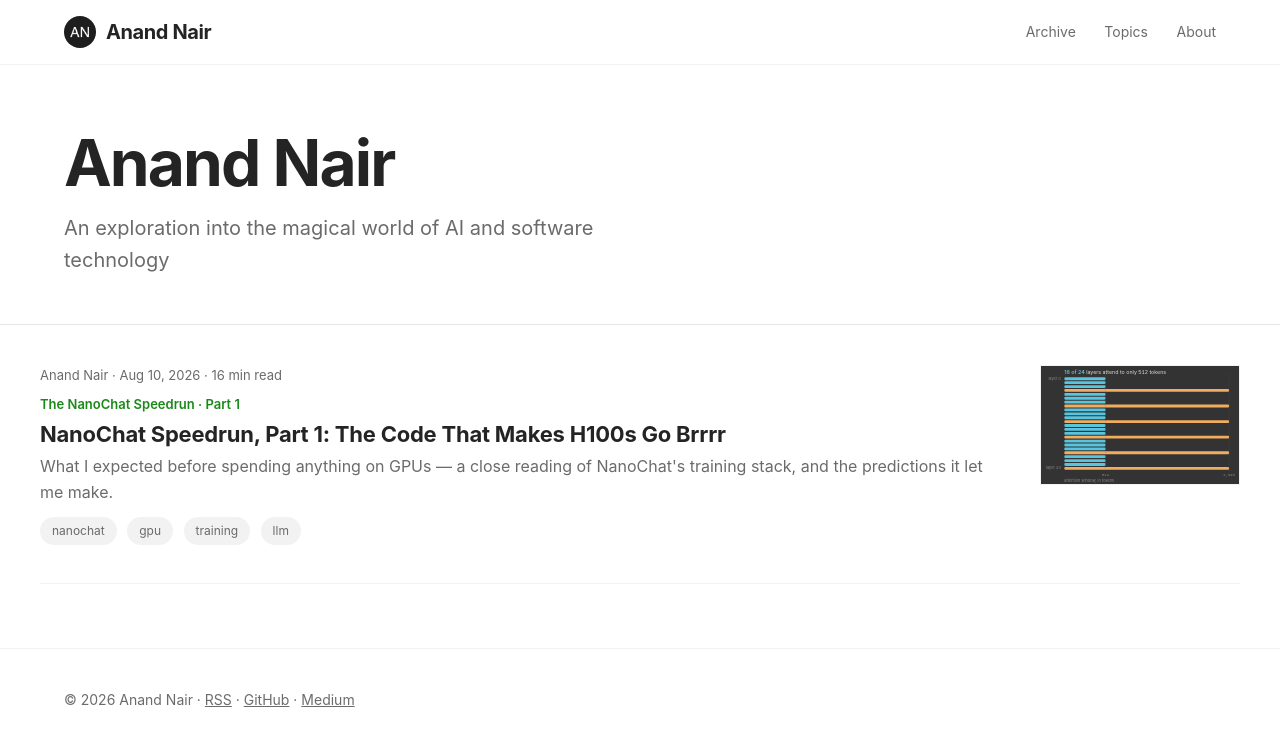
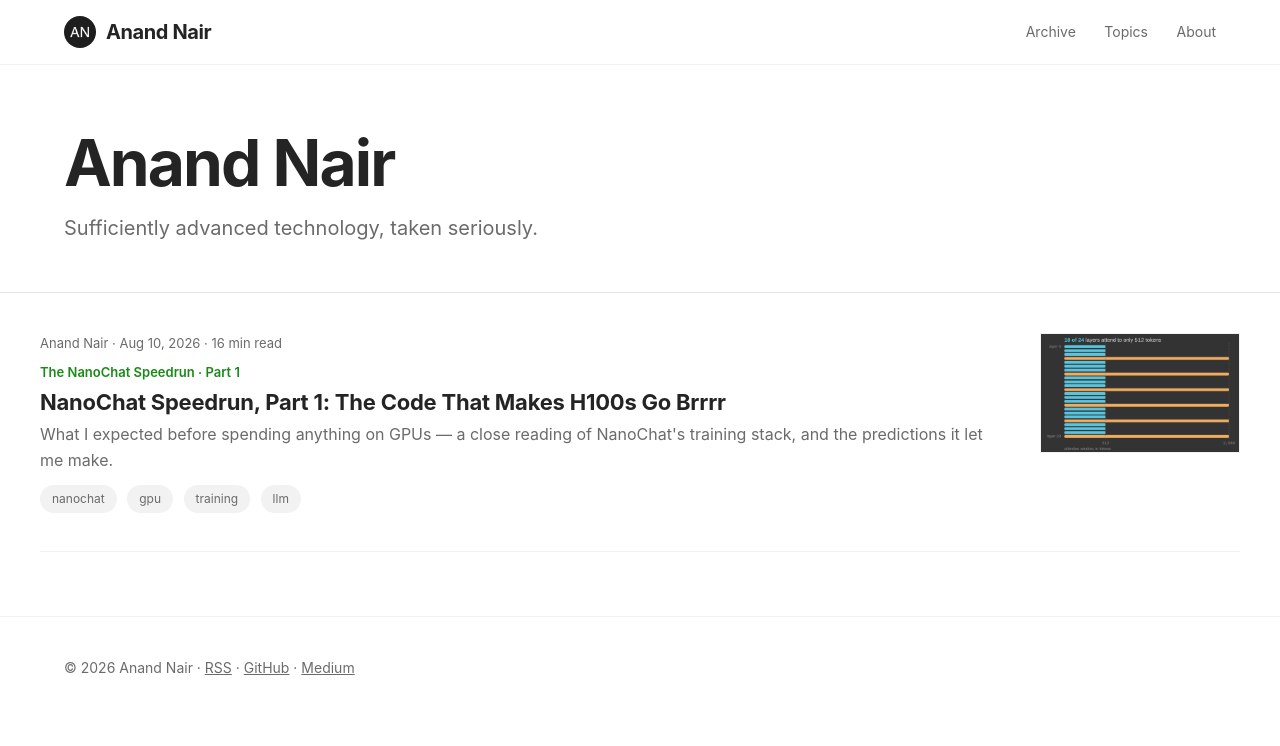
Before and after one commit to anandnair2005/anandnair2005.github.io, a Jekyll site: the page built from index.md, in a window 1280 px wide. Shown: the top 746 px of the page. Built offline with Jekyll 4.4.1, drawn with Linux system fonts in a browser that asks for light colours.

Commit message:
Add 404 page, update config metadata, and revise README

```diff
--- a/_config.yml
+++ b/_config.yml
@@ -1,11 +1,24 @@
 title: Anand Nair
-tagline: An exploration into the magical world of AI and software technology
+tagline: Sufficiently advanced technology, taken seriously.
 description: >-
   Deep dives into AI and software systems: training runs, GPU internals,
   and the engineering underneath.
 author: Anand Nair
 url: https://anandnair.dev
 baseurl: ""
+
+# jekyll-seo-tag uses this for the publisher logo in structured data, and as
+# the og:image for any page that does not set its own. Without it, sharing the
+# home or about page produces a text-only card.
+logo: /assets/img/avatar.png
+
+# Tells search engines that this site, the GitHub account and the Medium
+# publication are the same author (emitted as schema.org sameAs).
+social:
+  name: Anand Nair
+  links:
+    - https://github.com/anandnair2005
+    - https://medium.com/indistinguishable-from-magic-ai
 
 # Where syndicated copies live. Referenced in the footer only.
 medium_publication: https://medium.com/indistinguishable-from-magic-ai
--- a/assets/css/style.css
+++ b/assets/css/style.css
@@ -16,7 +16,7 @@
   --serif: Charter, "Bitstream Charter", "Sitka Text", Cambria, Georgia, serif;
   --mono: ui-monospace, SFMono-Regular, Consolas, "Liberation Mono", monospace;
 
-  --wide: 1200px;   /* figure / table breakout width */
+  --wide: 1200px;      /* page container width (.wrap) */
   --read: 680px;    /* reading measure, matches Medium */
   --figmax: 860px;   /* figure ceiling: wider than the text, inside the tables */
   --wide-table: 900px; /* opt-in breakout for sentence-heavy tables */
@@ -151,7 +151,13 @@
    breakout to stay centred. The critical difference from the broken version
    is `width: auto`: max-width only permits a figure to be wider, it never
    forces one to be. A figure narrower than the column still renders at its
-   own size. */
+   own size.
+
+   The `figure` selectors below are deliberately kept even though no post
+   currently produces one. They are the styling path for a hand-written
+   <figure> in a post - a screenshot or photo that wants a real caption
+   element rather than the {: .caption} paragraph used for generated
+   diagrams. */
 .post-body figure {
   display: block;
   margin: 28px auto;
```
Also changed, not shown: 404.html (added, +17 -0 lines), _posts/2026-08-10-nanochat-speedrun-part-1.md (+2 -1 lines), about.md (+0 -2 lines), preview.py (+12 -0 lines), README.md, assets/img/placeholder-wide.png (deleted).
